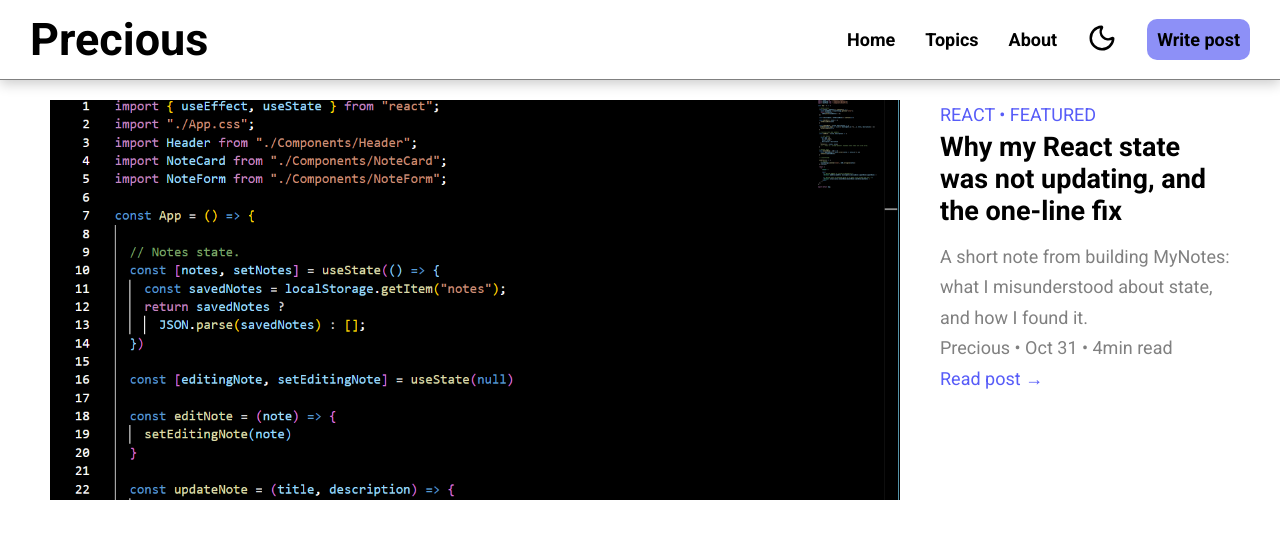
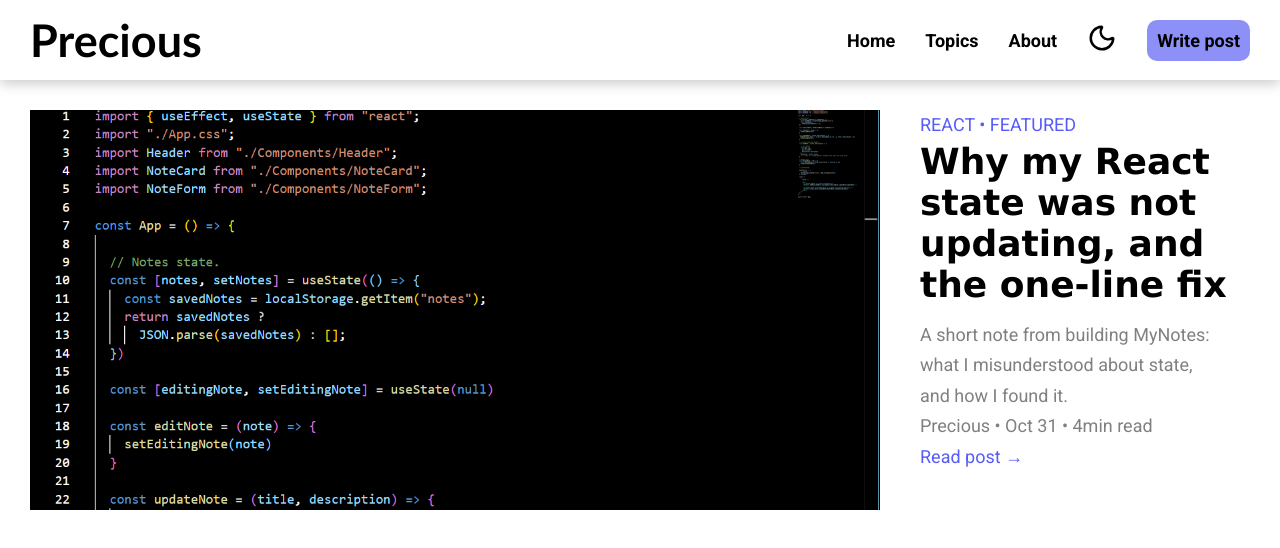
Before and after one commit to oeprecious/blog, a React (Vite) app: page /#/ in a window 1280 px wide. Shown: the top 548 px of the page. Built offline with nearby package versions, Linux system fonts and the light colour scheme; a web font is replaced by a local one.

Commit message:
Add font to heroHeading, updated secondary-text-color variable, and tertiary color

```diff
--- a/src/App.css
+++ b/src/App.css
@@ -8,10 +8,5 @@
 
 .appMain {
   flex: 1;
+  padding: 3rem;
 }
-
-section {
-  padding-left: 5rem;
-  padding-right: 5rem;
-  padding-top: 2rem;
-}
--- a/src/Components/Hero.css
+++ b/src/Components/Hero.css
@@ -20,18 +20,22 @@
 }
 
 .subHeading p {
-  color: gray;
+  color: var(--text-secondary);
 }
 
 .author {
-  color: gray;
+  color: var(--text-secondary);
 }
 
 .readPost p {
-  color: #3c42f7dc;
+  color: var(--tertairy-color);
   cursor: pointer;
 }
 
 .heroIntroText p {
-    color:  #3c42f7dc;
+    color:  var(--tertairy-color);
 }
+
+.headingText h1 {
+   font-family: 'Lucida Sans', 'Lucida Sans Regular', 'Lucida Grande', 'Lucida Sans Unicode', Geneva, Verdana, sans-serif;
+}
--- a/src/Components/Hero.jsx
+++ b/src/Components/Hero.jsx
@@ -5,10 +5,9 @@ const Hero = () => {
     return (
         <>
 
-            <section className="hero">
                 <div className="heroContainer">
                     <div className="heroImageCard">
-                        <img src={MyNoteImage} alt={MyNoteImage} id="heroImage" />
+                        <img src={MyNoteImage} alt="Code from MyNotes app" id="heroImage" />
                     </div>
 
                     <div className="headingText">
@@ -34,7 +33,7 @@ const Hero = () => {
                     </div>
 
                 </div>
-            </section>
+
         </>
     )
 }
--- a/src/Components/Navbar.css
+++ b/src/Components/Navbar.css
@@ -31,13 +31,15 @@
   top: 0;
   left: 0;
   right: 0;
-  border-bottom: 1px solid gray;
   box-shadow: 0px 4px 12px rgba(0, 0, 0, 0.2);
   padding: 0 3rem;
 }
 
 .logoText h1 {
   font-size: 4.5rem;
+  font-family:
+    "Trebuchet MS", "Lucida Sans Unicode", "Lucida Grande", "Lucida Sans",
+    Arial, sans-serif;
 }
 
 .menuIcon_writePost p {
--- a/src/index.css
+++ b/src/index.css
@@ -18,11 +18,12 @@ body {
 
 :root {
   --text-primary: black;
-  --text-secondary: white;
+  --text-secondary: gray;
   --primary-bg:  white;
   --secondary-bg: black;
   --font-size: 1.8rem;
   --btn-primary-bg: #8D90F7;
+  --tertairy-color: #3c42f7dc;
 }
 
 .dark {
```
